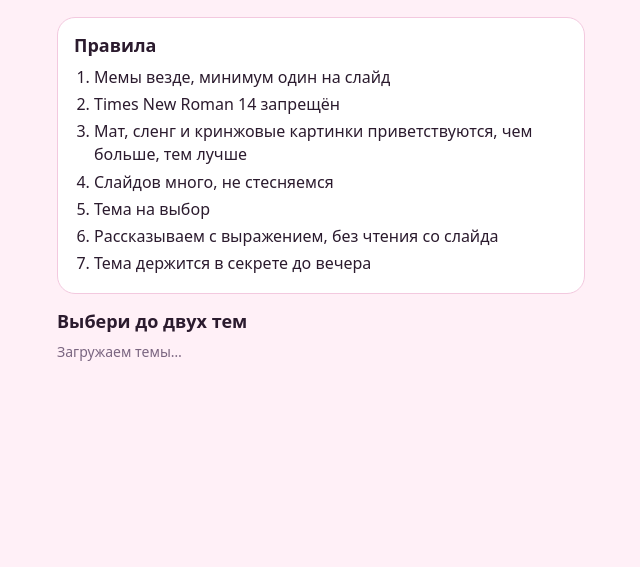
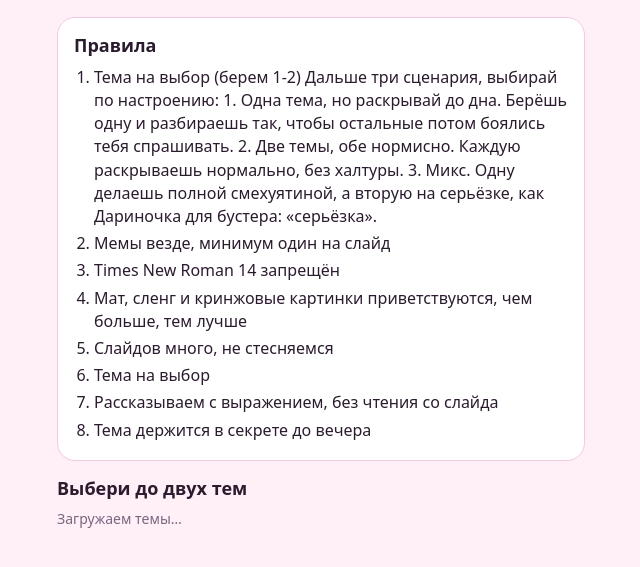
Before and after one commit to n6fwws4bmp-ux/Ameli-powerpoint-party, a plain HTML site: page index.html in a window 1280 px wide. Shown: the part 99-666 px from the top of the page, without its empty margins (319-959 px from the left). Drawn offline with Linux system fonts and the light colour scheme; no server answers.

Commit message:
Update index.html

```diff
--- a/index.html
+++ b/index.html
@@ -39,6 +39,11 @@ ol.rules li{margin:4px 0}
   <div class="card">
     <h2>Правила</h2>
     <ol class="rules">
+      <li>Тема на выбор (берем 1-2)
+        Дальше три сценария, выбирай по настроению:
+        1.  Одна тема, но раскрывай до дна. Берёшь одну и разбираешь так, чтобы остальные потом боялись тебя спрашивать.
+        2.  Две темы, обе нормисно. Каждую раскрываешь нормально, без халтуры.
+        3.  Микс. Одну делаешь полной смехуятиной, а вторую на серьёзке, как Дариночка для бустера: «серьёзка».</li>
       <li>Мемы везде, минимум один на слайд</li>
       <li>Times New Roman 14 запрещён</li>
       <li>Мат, сленг и кринжовые картинки приветствуются, чем больше, тем лучше</li>
```
